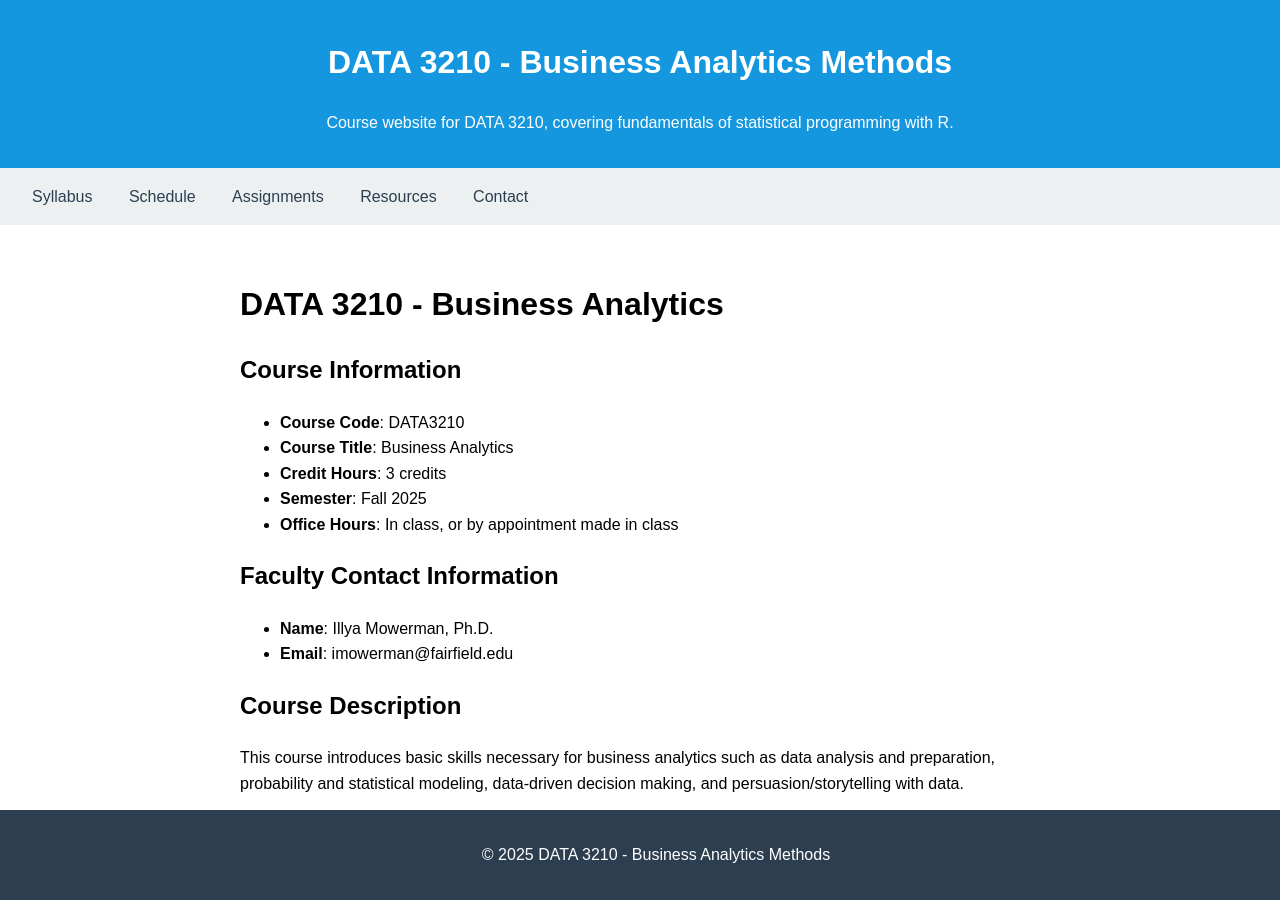
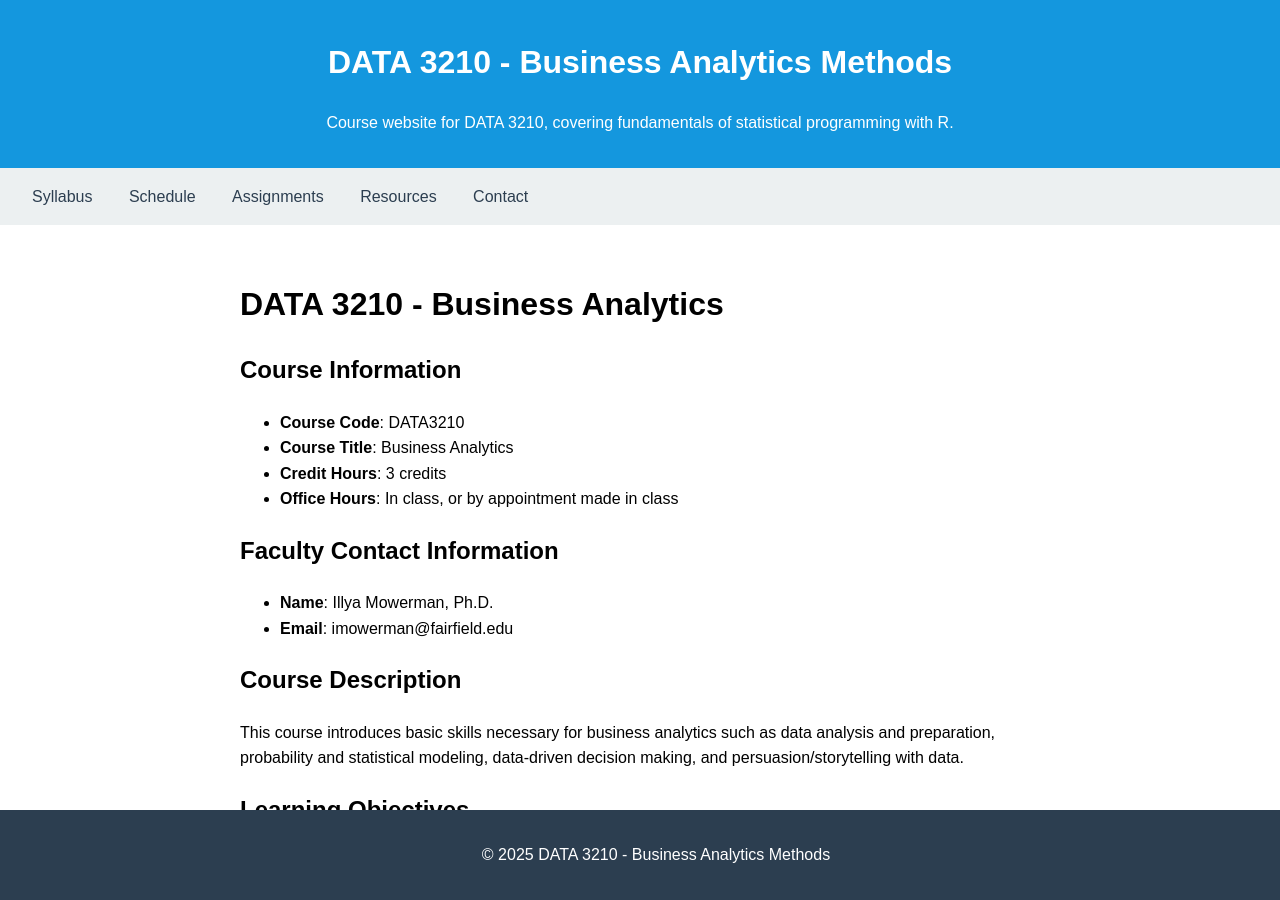
Before and after one commit to imowerman-prog/data-3210, a Jekyll site: the page built from syllabus.md, in a window 1280 px wide and 900 px high. Built offline with Jekyll 4.4.1, drawn with Linux system fonts in a browser that asks for light colours.

Commit message:
syllabus date

```diff
--- a/syllabus.md
+++ b/syllabus.md
@@ -9,7 +9,6 @@ title: Syllabus
 - **Course Code**: DATA3210
 - **Course Title**: Business Analytics
 - **Credit Hours**: 3 credits
-- **Semester**: Fall 2025
 - **Office Hours**: In class, or by appointment made in class
 
 ## Faculty Contact Information
```
